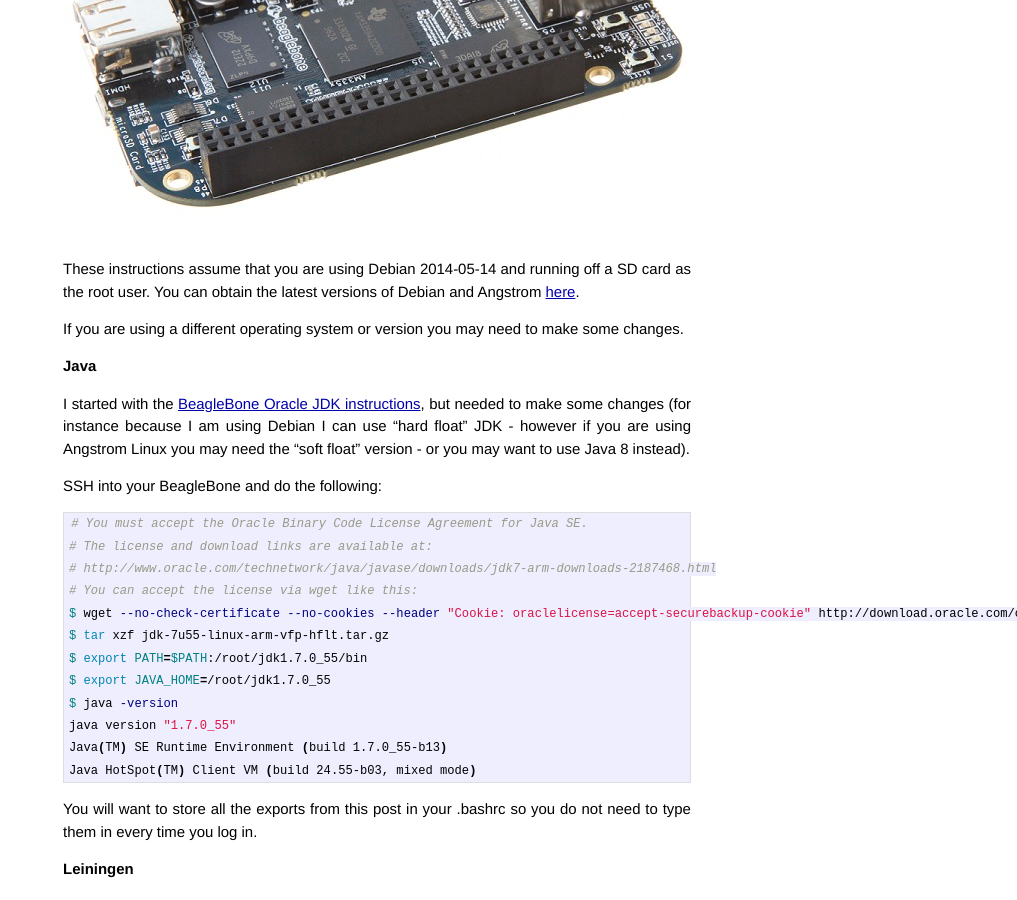
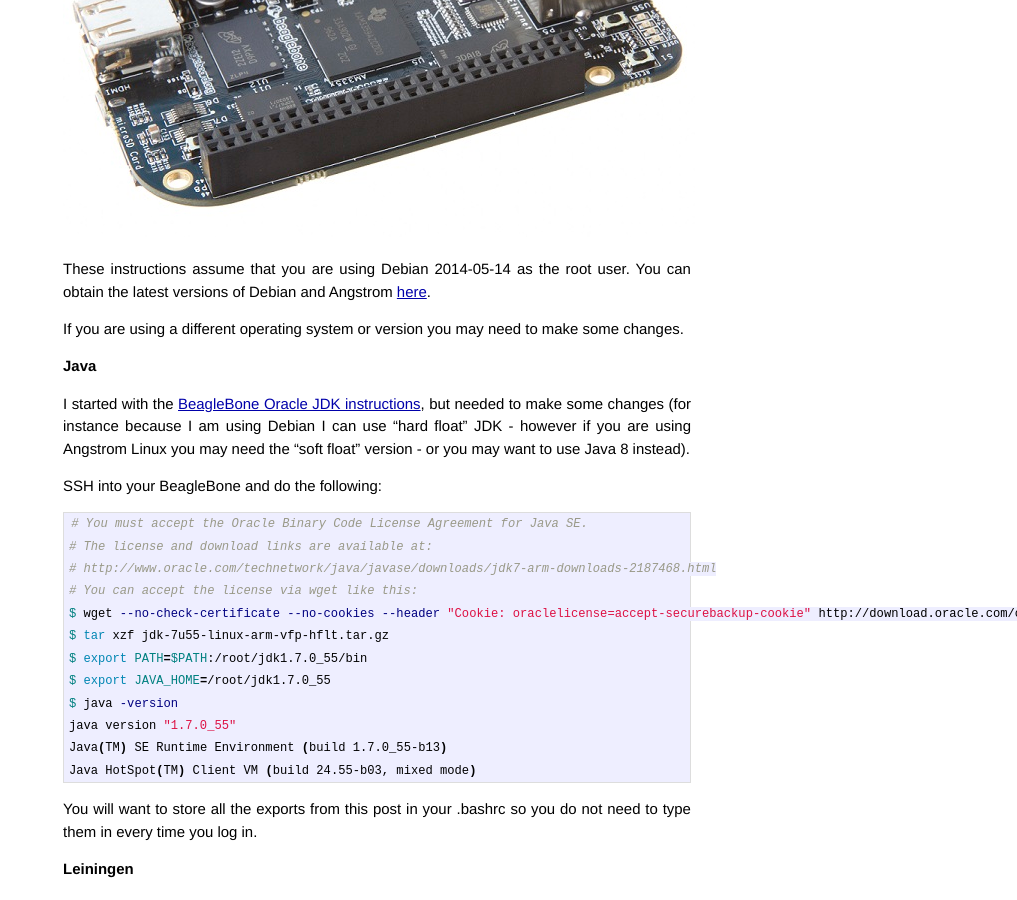
Before and after one commit to wtfleming/wtfleming.github.io, a Jekyll site: the page built from _posts/2014-05-24-clojure-beaglebone-part-1-install-java-leiningen.markdown, in a window 1280 px wide and 900 px high, scrolled down 513 px. Shown: the whole window, without its empty margins (263-1280 px from the left). Built offline with Jekyll 4.4.1, drawn with Linux system fonts in a browser that asks for light colours; Markdown is read by kramdown in place of the engine named in the settings.

Commit message:
clear up

```diff
--- a/_posts/2014-05-24-clojure-beaglebone-part-1-install-java-leiningen.markdown
+++ b/_posts/2014-05-24-clojure-beaglebone-part-1-install-java-leiningen.markdown
@@ -14,7 +14,7 @@ The [BeagleBone][beaglebone] is a small and low cost ($55) 1Ghz ARM board with 5
 
 ![BeagleBone Black]({{ site.url }}/images/beagleboneblack.jpg)
 
-These instructions assume that you are using Debian 2014-05-14 and running off a SD card as the root user. You can obtain the latest versions of Debian and Angstrom [here][beaglebone-firmware].
+These instructions assume that you are using Debian 2014-05-14 as the root user. You can obtain the latest versions of Debian and Angstrom [here][beaglebone-firmware].
 
 If you are using a different operating system or version you may need to make some changes.
 
```
